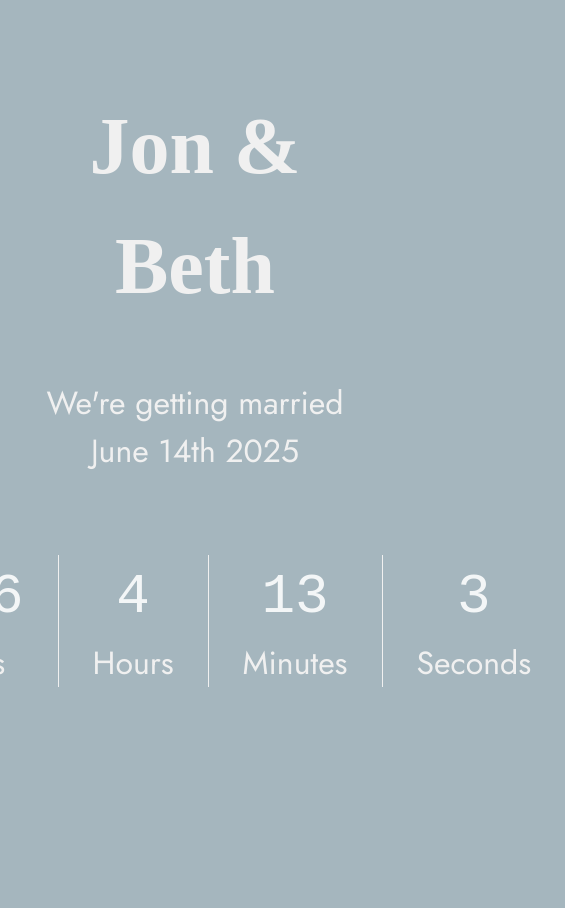
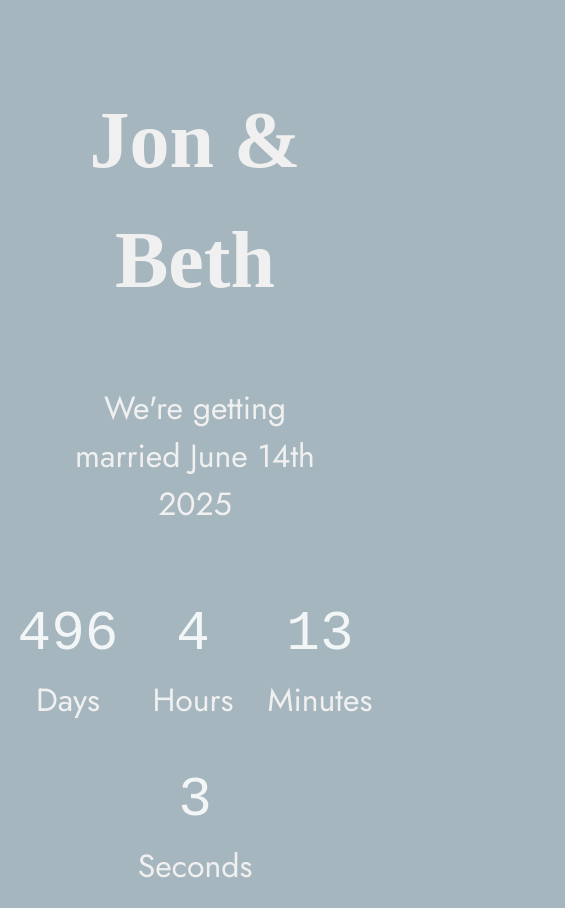
Before and after one commit to skelham-marsh/skelham-marsh.github.io, a React (Vite) app: page / in a window 390 px wide. Shown: the whole page, 565 px wide, since content can reach past the window. Built offline with nearby package versions, Linux system fonts and the light colour scheme; a web font is replaced by a local one.

Commit message:
fix: mobile view

```diff
--- a/index.html
+++ b/index.html
@@ -3,7 +3,7 @@
 
 <head>
   <meta charset="UTF-8" />
-  <meta name="viewport" content="width=device-width, initial-scale=1.0" />
+  <meta name="viewport" content="width=device-width, initial-scale=0.9" />
   <title>Jon & Beth</title>
 </head>
 
--- a/src/App/App.module.css
+++ b/src/App/App.module.css
@@ -1,29 +1,33 @@
+.wrapper {
+  padding-top: 5rem;
+}
+
 h1 {
+  margin: 0;
   font-size: 5rem;
   color: #F0F0F0;
   font-family: Sail,cursive;
 }
 
 p {
+  margin: 4rem;
   font-size: 2rem;
   color: #F0F0F0;
   font-family: Jost,sans-serif;
 }
 
-.wrapper {
+.countdown {
   max-width: 100vw;
-  width:100vw;
-  margin-top: 5rem;
+  width:100%;
   display: flex;
   justify-content: center;
   align-items: center;
-  flex-flow: row nowrap;
+  flex-flow: row wrap;
+  gap: 34px;
 }
 
 .box {
   text-align: center;
-  border-right: 1px solid #F0F0F0;
-  padding: 0 34px;
 
   &:last-child {
     border: none;
--- a/src/App/App.tsx
+++ b/src/App/App.tsx
@@ -23,12 +23,12 @@ function App() {
   }, [])
 
   return (
-    <div>
+    <div className={styles.wrapper}>
       <h1>Jon & Beth</h1>
 
       <p>We're getting married June 14th 2025</p>
 
-      <div className={styles.wrapper}>
+      <div className={styles.countdown}>
 
         <div className={styles.box}>
           <h2>{days}</h2>
--- a/src/index.css
+++ b/src/index.css
@@ -23,6 +23,5 @@ html, body, #root {
 #root {
   max-width: 1280px;
   margin: 0 auto;
-  padding: 2rem;
   text-align: center;
 }
```
